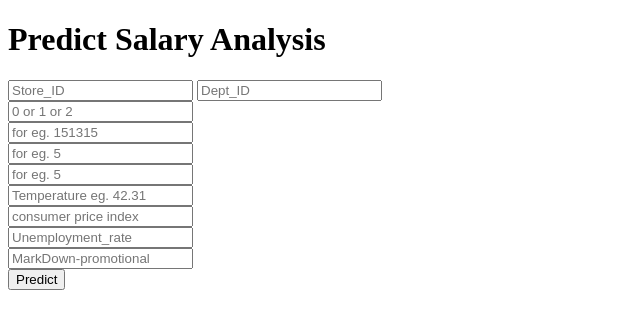
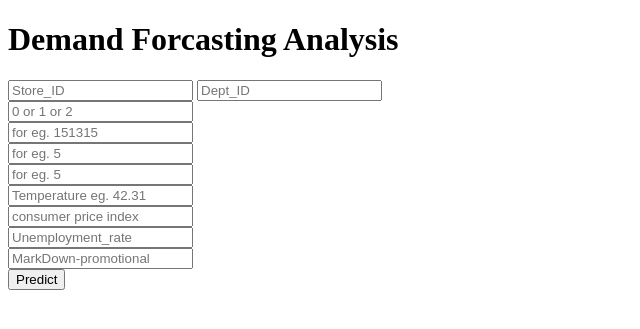
Before and after one commit to NamanGuptacs/demand-forcasting, a Flask app: page / in a window 1280 px wide. Shown: the top 329 px of the page, without its empty margins (0-640 px from the left). Run offline with Flask 2, Linux system fonts and the light colour scheme; parts of the project's set-up code (start-up, migrations or seed data) failed here and were passed over.

Commit message:
Update index.html

```diff
--- a/templates/index.html
+++ b/templates/index.html
@@ -12,7 +12,7 @@
 </head>
 <body>
  <div class="login">
-	<h1>Predict Salary Analysis</h1>
+	<h1>Demand Forcasting Analysis</h1>
 
      <!-- Main Input For Receiving Query to our ML -->
     <form action="{{ url_for('predict')}}"method="post">
```
